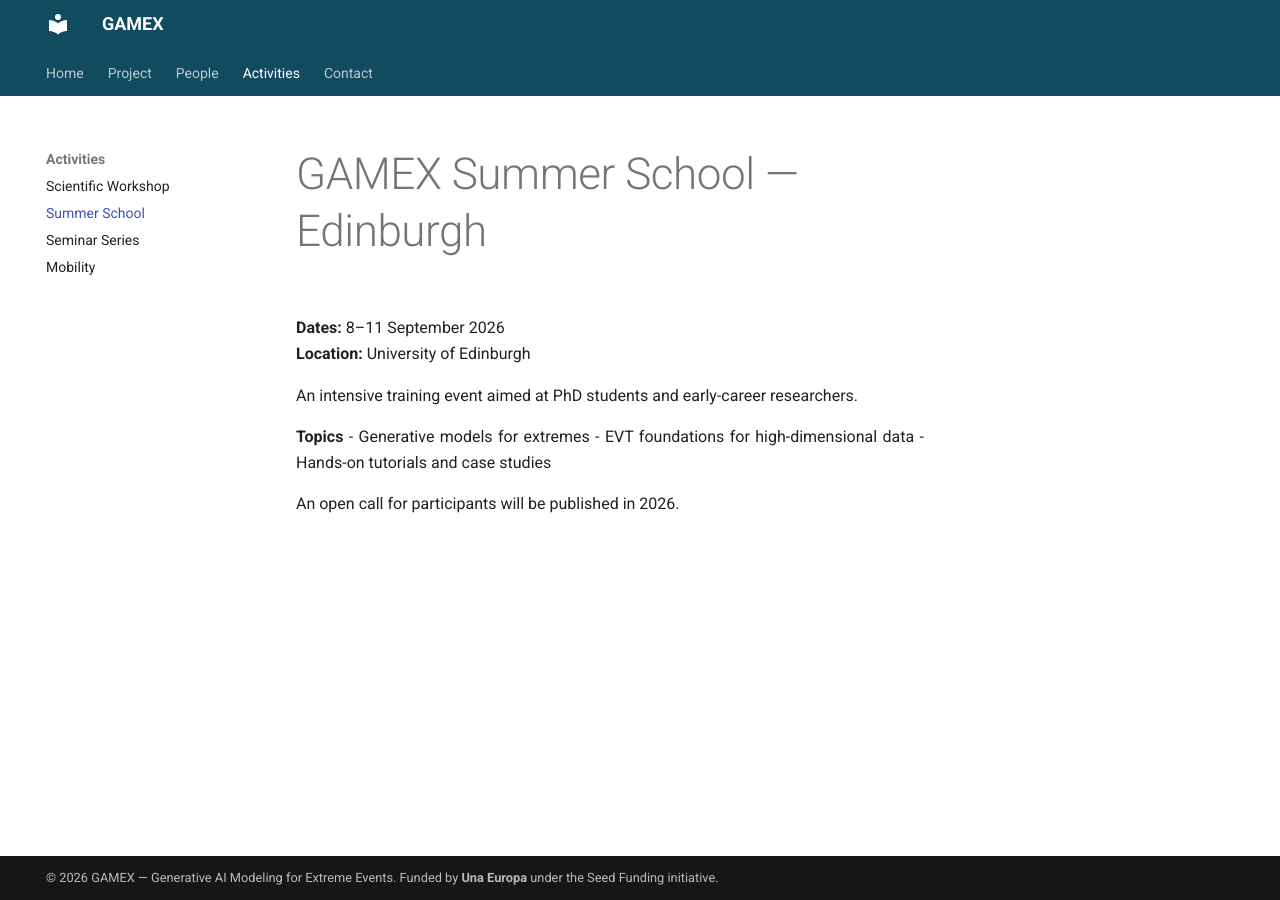
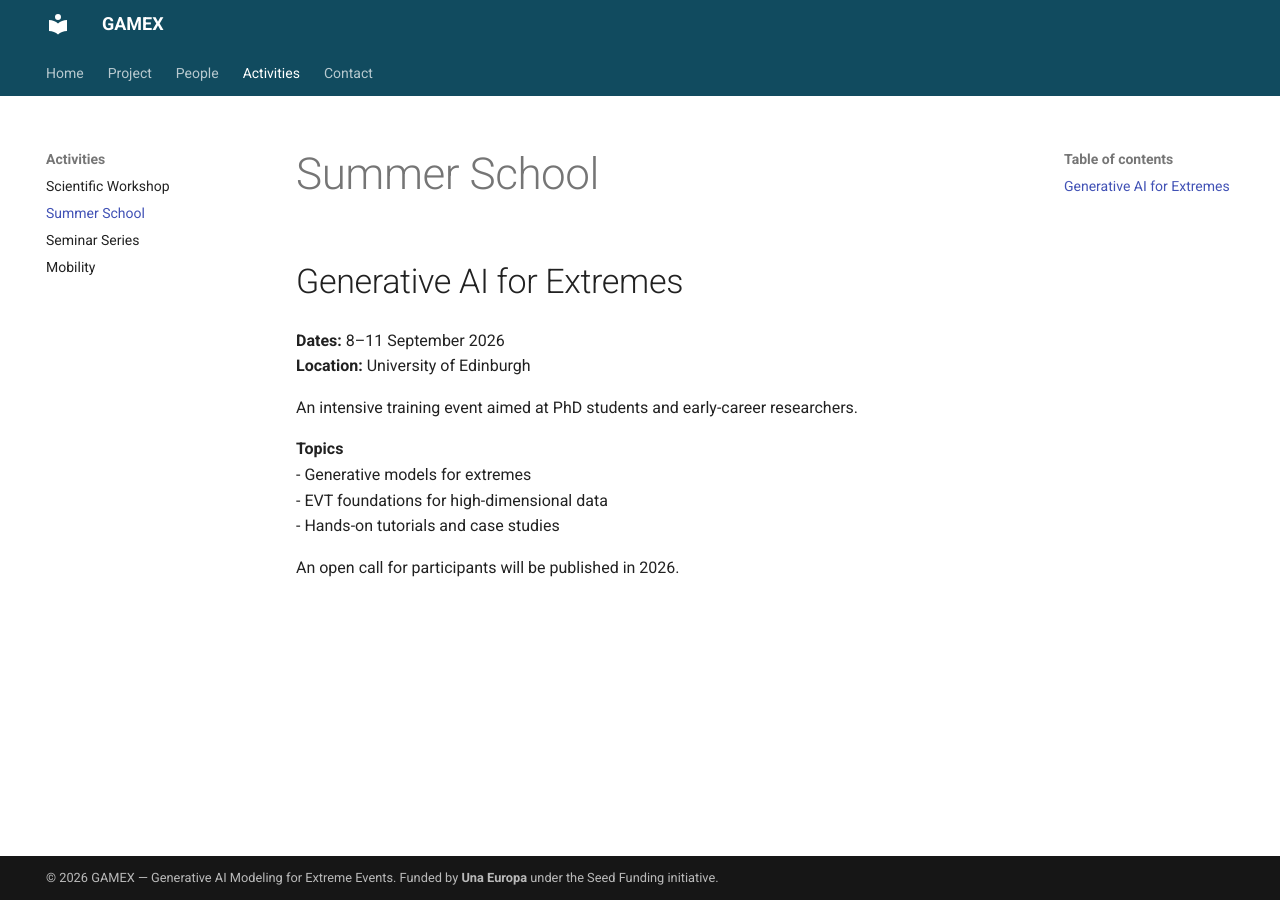
Before and after one commit to gamex-network/gamex-network.github.io, an MkDocs documentation site: the page built from docs/school.md, in a window 1280 px wide. Built offline with MkDocs 1.6.1 and Material for MkDocs 9.7.7, drawn with Linux system fonts in a browser that asks for light colours.

Commit message:
Update school.md

```diff
--- a/docs/school.md
+++ b/docs/school.md
@@ -1,4 +1,7 @@
-# GAMEX Summer School — Edinburgh
+# Summer School
+
+## Generative AI for Extremes
+
 **Dates:** 8–11 September 2026
 **Location:** University of Edinburgh
 
```
